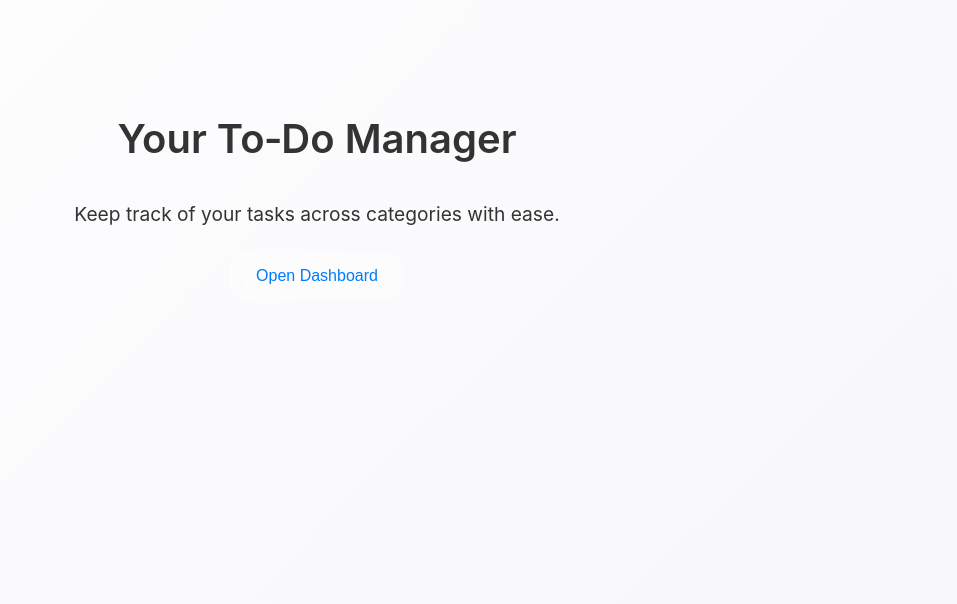
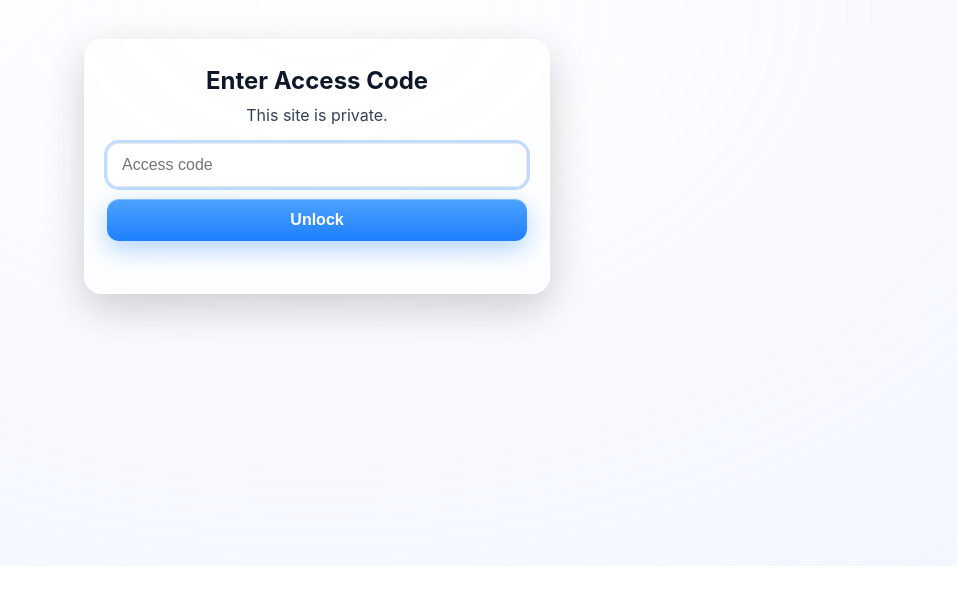
Before and after one commit to zlotyventures-svg/todo-dashboard, a plain HTML site: page todo_web_app.html in a window 1280 px wide. Shown: the part 234-838 px from the top of the page, without its empty margins (323-1280 px from the left). After the commit the page ends 800 px from the top, so only its background shows below. Drawn offline with Linux system fonts and the light colour scheme.

Commit message:
Update todo_web_app.html

```diff
--- a/todo_web_app.html
+++ b/todo_web_app.html
@@ -1,3 +1,112 @@
+<!-- 🔒 Simple client-side gate (paste immediately after <body>) -->
+<script>
+  // Lock immediately so nothing flashes before the gate
+  document.documentElement.setAttribute('data-locked', '1');
+  // Auto-unlock for this tab if already verified
+  if (sessionStorage.getItem('gate_ok') === 'yes') {
+    document.documentElement.removeAttribute('data-locked');
+  }
+</script>
+
+<style>
+  /* Hide everything on the page except the gate while locked */
+  html[data-locked] body > :not(#gateOverlay) { display: none !important; }
+
+  /* Gate overlay styles */
+  #gateOverlay {
+    position: fixed; inset: 0;
+    display: flex; align-items: center; justify-content: center;
+    background: radial-gradient(1200px 800px at 50% 30%, rgba(255,255,255,0.65), rgba(240,245,255,0.85));
+    backdrop-filter: blur(12px);
+    -webkit-backdrop-filter: blur(12px);
+    font-family: -apple-system, BlinkMacSystemFont, "Segoe UI", Roboto, Helvetica, Arial, sans-serif;
+    z-index: 999999;
+  }
+  #gateCard {
+    width: min(92vw, 420px);
+    padding: 26px 22px;
+    border-radius: 18px;
+    background: rgba(255,255,255,0.55);
+    border: 1px solid rgba(255,255,255,0.7);
+    box-shadow: 0 15px 40px rgba(0,0,0,0.18);
+    text-align: center;
+  }
+  #gateCard h1 { margin: 0 0 10px; font-size: 1.5rem; font-weight: 700; color: #0f172a; }
+  #gateCard p  { margin: 0 0 18px; color: #334155; }
+
+  .gateInput {
+    width: 100%; padding: 12px 14px; margin-bottom: 12px;
+    border-radius: 12px; border: 1px solid rgba(0,0,0,0.08);
+    background: rgba(255,255,255,0.9);
+    outline: none; font-size: 1rem;
+    transition: box-shadow .2s ease;
+  }
+  .gateInput:focus { box-shadow: 0 0 0 3px rgba(0,122,255,.25); }
+
+  .gateBtn {
+    width: 100%; padding: 12px 14px; border: 0; border-radius: 12px;
+    color: #fff; font-weight: 600; cursor: pointer; font-size: 1rem;
+    background: linear-gradient(180deg, #4da3ff, #1e80ff);
+    box-shadow: 0 8px 24px rgba(30,128,255,.35), inset 0 1px 0 rgba(255,255,255,.3);
+    transition: transform .1s ease, box-shadow .2s ease, filter .2s ease;
+  }
+  .gateBtn:hover   { filter: brightness(1.05); }
+  .gateBtn:active  { transform: translateY(1px); box-shadow: 0 6px 18px rgba(30,128,255,.35); }
+
+  #gateError {
+    height: 18px; margin-top: 8px; color: #ef4444; font-size: .9rem;
+  }
+</style>
+
+<div id="gateOverlay" role="dialog" aria-modal="true">
+  <div id="gateCard">
+    <h1>Enter Access Code</h1>
+    <p>This site is private.</p>
+    <input id="gateInput" class="gateInput" type="password" inputmode="text"
+           placeholder="Access code" autocomplete="off" />
+    <button id="gateBtn" class="gateBtn" type="button">Unlock</button>
+    <div id="gateError" aria-live="polite"></div>
+  </div>
+</div>
+
+<script>
+  (function () {
+    const OK = 'mrsir';                 // <<< your code
+    const $ = (id) => document.getElementById(id);
+    const input = $('gateInput'), btn = $('gateBtn'), err = $('gateError');
+
+    function tryUnlock() {
+      const val = (input.value || '').trim();
+      if (val === OK) {
+        sessionStorage.setItem('gate_ok', 'yes');
+        document.documentElement.removeAttribute('data-locked');
+        const ov = document.getElementById('gateOverlay');
+        if (ov) ov.remove();
+      } else {
+        err.textContent = 'Invalid code';
+        input.select();
+      }
+    }
+
+    // If session already OK, remove overlay immediately
+    if (sessionStorage.getItem('gate_ok') === 'yes') {
+      const ov = document.getElementById('gateOverlay');
+      if (ov) ov.remove();
+      return;
+    }
+
+    // Bind events
+    btn.addEventListener('click', tryUnlock);
+    input.addEventListener('keydown', (e) => {
+      if (e.key === 'Enter') tryUnlock();
+    });
+
+    // Focus input on show
+    setTimeout(() => input.focus(), 0);
+  })();
+</script>
+<!-- 🔒 end gate -->
+
 <!DOCTYPE html>
 <html lang="en">
 <head>
```
